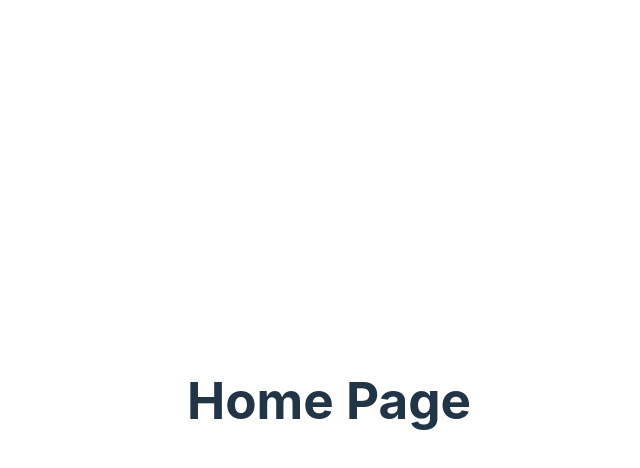
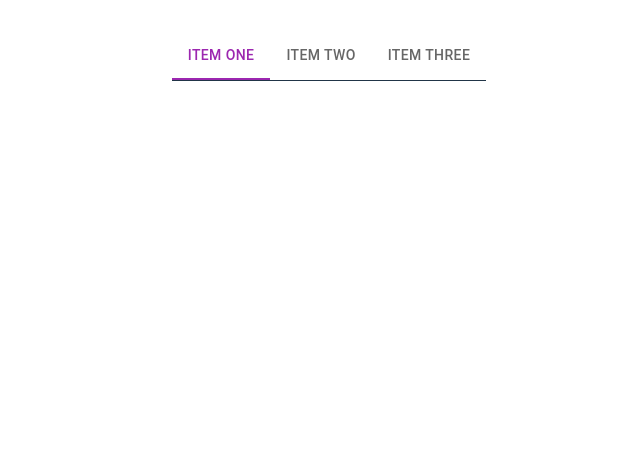
Before and after one commit to Derek-Morimoto/project1, a React (Vite) app in the folder vite-project/: page / in a window 1280 px wide. Shown: the top 468 px of the page, without its empty margins (311-951 px from the left). Built offline with nearby package versions, Linux system fonts and the light colour scheme.

Commit message:
added basic stuff and more organization

```diff
--- /dev/null
+++ b/vite-project/src/component/Tabs.tsx
@@ -0,0 +1,35 @@
+import * as React from "react";
+import Tabs from "@mui/material/Tabs";
+import Tab from "@mui/material/Tab";
+import Box from "@mui/material/Box";
+
+export default function ColorTabs() {
+  const [value, setValue] = React.useState("one");
+
+  const handleChange = (event: React.SyntheticEvent, newValue: string) => {
+    setValue(newValue);
+  };
+
+  return (
+    <Box
+      sx={{
+        display: "flex",
+        flexDirection: "column",
+        alignItems: "right",
+        borderBottom: 1,
+      }}
+    >
+      <Tabs
+        value={value}
+        onChange={handleChange}
+        textColor="secondary"
+        indicatorColor="secondary"
+        aria-label="secondary tabs example"
+      >
+        <Tab value="one" label="Item One" />
+        <Tab value="two" label="Item Two" />
+        <Tab value="three" label="Item Three" />
+      </Tabs>
+    </Box>
+  );
+}
--- a/vite-project/src/index.css
+++ b/vite-project/src/index.css
@@ -26,7 +26,7 @@ a:hover {
 body {
   margin: 0;
   display: flex;
-  place-items: center;
+  place-items: top;
   min-width: 320px;
   min-height: 100vh;
 }
--- a/vite-project/src/pages/Landing.tsx
+++ b/vite-project/src/pages/Landing.tsx
@@ -1,3 +1,9 @@
+import BasicTabs from "../component/Tabs";
+
 export default function Landing() {
-  return <h1> Home Page</h1>;
+  return (
+    <>
+      <BasicTabs></BasicTabs>
+    </>
+  );
 }
```
Also changed, not shown: vite-project/package.json (+8 -2 lines), 1 other file (tests, documents, lock files or other folders).
